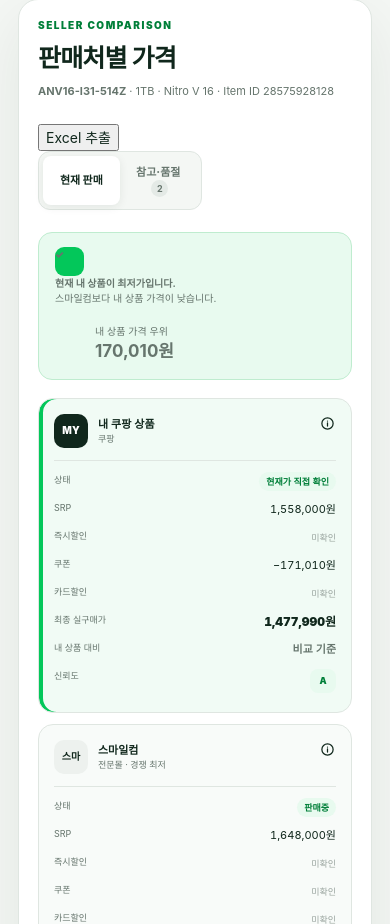
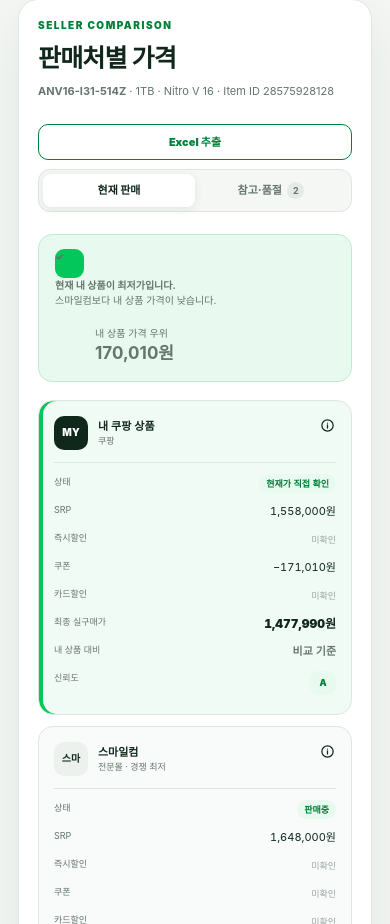
Before and after one commit to kvicious23-eng/market-pulse-dashboard, a browser extension: page acer/index.html in a window 390 px wide. Shown: the part 2939-3863 px from the top of the page. Drawn offline with Linux system fonts and the light colour scheme.

Commit message:
Add Excel export for dashboard product evidence

```diff
--- a/acer/styles.css
+++ b/acer/styles.css
@@ -96,6 +96,9 @@ h1 em { color: var(--green); font-style: normal; }
 
 .detail { margin-top: 28px; padding: 27px; border: 1px solid var(--line); border-radius: 25px; background: white; box-shadow: var(--shadow); }
 .product-meta { margin: 6px 0 0; color: var(--muted); font-size: 11px; }
+.detail__actions { display: flex; align-items: center; gap: 9px; }
+.export-button { padding: 9px 13px; border: 1px solid var(--green-dark); border-radius: 10px; background: white; color: var(--green-dark); font-size: 11px; font-weight: 900; cursor: pointer; white-space: nowrap; transition: background .15s ease, color .15s ease, transform .15s ease; }
+.export-button:hover { background: var(--green-dark); color: white; transform: translateY(-1px); }
 .view-switch { padding: 4px; display: flex; border: 1px solid var(--line); border-radius: 12px; background: var(--paper); }
 .view-switch button { padding: 8px 11px; border: 0; border-radius: 8px; background: transparent; color: var(--muted); font-size: 11px; font-weight: 800; cursor: pointer; }
 .view-switch button.is-active { background: white; color: var(--ink); box-shadow: 0 2px 10px rgba(16,39,28,.08); }
@@ -201,6 +204,8 @@ td:first-child { min-width: 175px; text-align: left; }
   .overview { padding-top: 18px; }
   .product-card { padding: 18px; }
   .detail { padding: 19px; border-radius: 20px; }
+  .detail__actions { width: 100%; align-items: stretch; flex-direction: column; }
+  .export-button { width: 100%; }
   .view-switch { width: 100%; }
   .view-switch button { flex: 1; }
   .signal { align-items: flex-start; flex-direction: column; }
```
